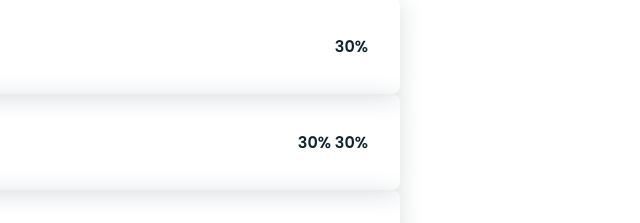
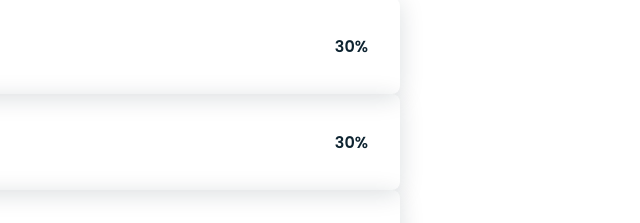
Before and after one commit to SebasDev95/Portfolio-v1, a plain HTML site: page assets/index.html in a window 1280 px wide. Shown: the part 1620-1843 px from the top of the page, 640-1280 px from the left. Drawn offline with nearby package versions, Linux system fonts and the light colour scheme.

Commit message:
typing error

```diff
--- a/assets/index.html
+++ b/assets/index.html
@@ -103,7 +103,7 @@
                             <span class="skill__name">CSS</span>
                         </div>
 
-                        <div>30%
+                        <div>
                             <span class="skills__percentage">30%</span>
                         </div>
                         <div class="skills__bar skills__css"></div>
```
